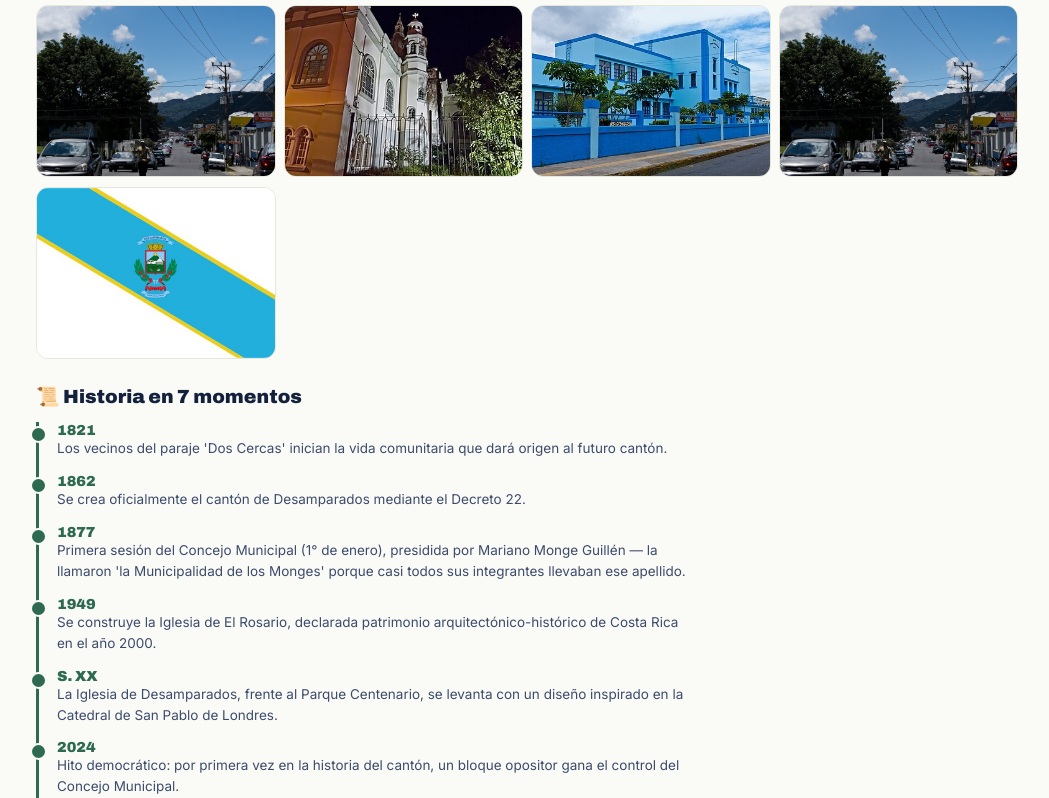
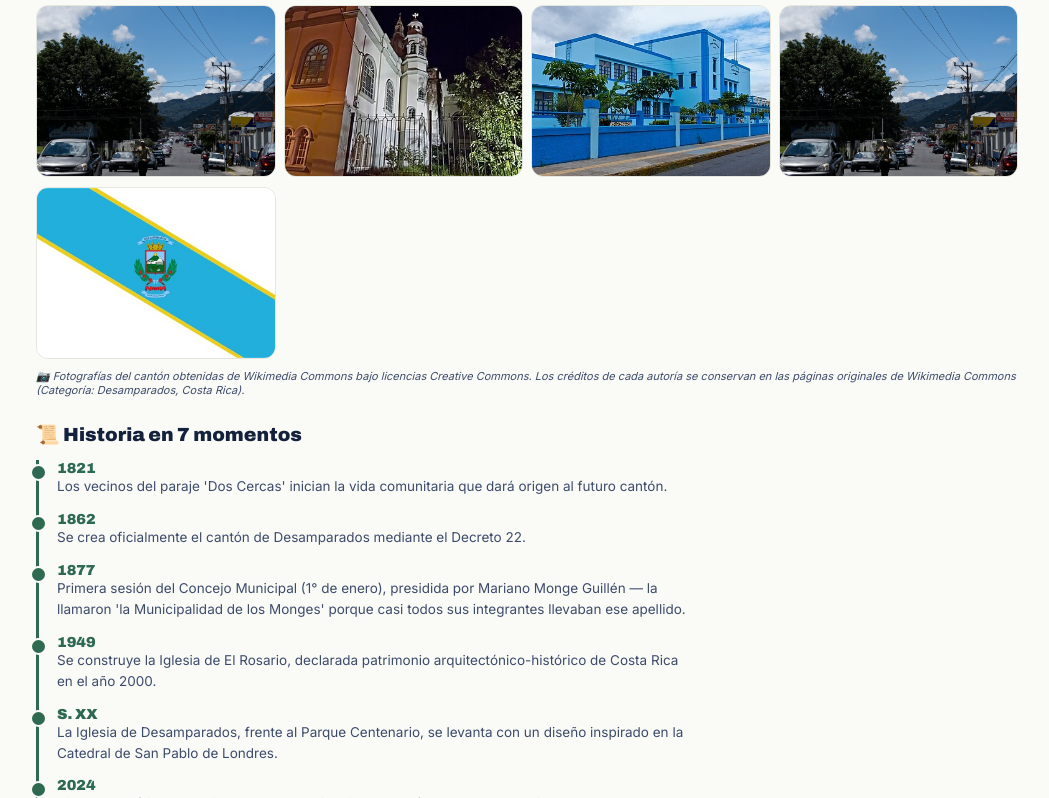
Before and after one commit to Matfallas/Transparencia-Local-Costa-Rica, a React (Vite) app: page / in a window 1280 px wide. Shown: the part 972-1770 px from the top of the page, without its empty margins (114-1163 px from the left). Built offline with nearby package versions, Linux system fonts and the light colour scheme.

Commit message:
App nueva con fuentes de autor

```diff
--- a/src/App.jsx
+++ b/src/App.jsx
@@ -228,6 +228,12 @@ export default function App() {
                                border:`1px solid ${C.line}` }} />
               ))}
             </div>
+
+            {canton.creditos_fotos && (
+              <div style={{ fontSize:11, color:C.inkSoft, fontStyle:"italic", marginBottom:26, marginTop:-16 }}>
+                📷 {canton.creditos_fotos}
+              </div>
+            )}
 
             {/* Línea de tiempo */}
             <h3 className="disp" style={{ fontSize:19, fontWeight:900, margin:"0 0 14px" }}>
```
